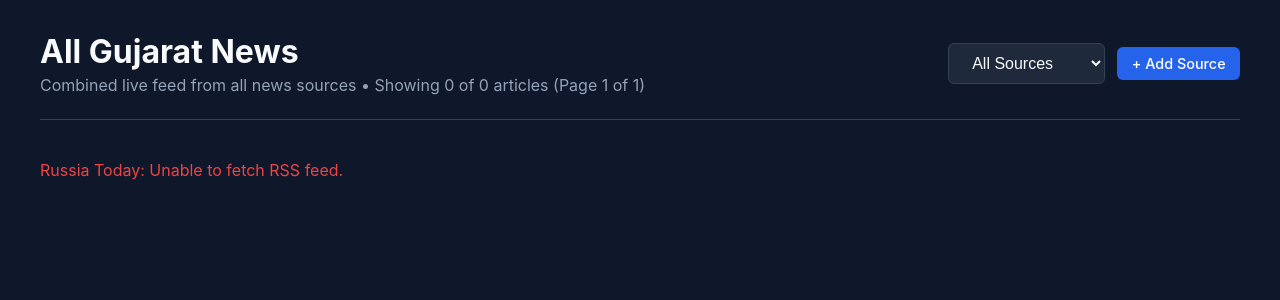
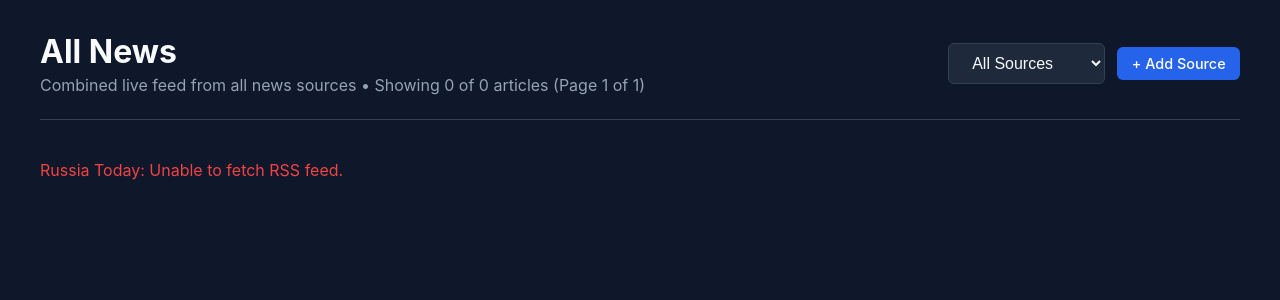
Before and after one commit to pareshbagada13/rss-reader, a PHP site: page / in a window 1280 px wide. Shown: the top 300 px of the page. Run offline with PHP 8.4, Linux system fonts and the light colour scheme; data that the repository does not hold is empty.

Commit message:
Change page title from 'All Gujarat News' to 'All News'

```diff
--- a/index.php
+++ b/index.php
@@ -15,7 +15,7 @@ $activeKey = isset($_GET['feed']) && (array_key_exists($_GET['feed'], $config['f
 
 $allItems  = [];
 $errors    = [];
-$pageTitle = 'All Gujarat News';
+$pageTitle = 'All News';
 $pageDesc  = 'Combined live feed from all news sources';
 
 if ($activeKey === 'all') {
```
